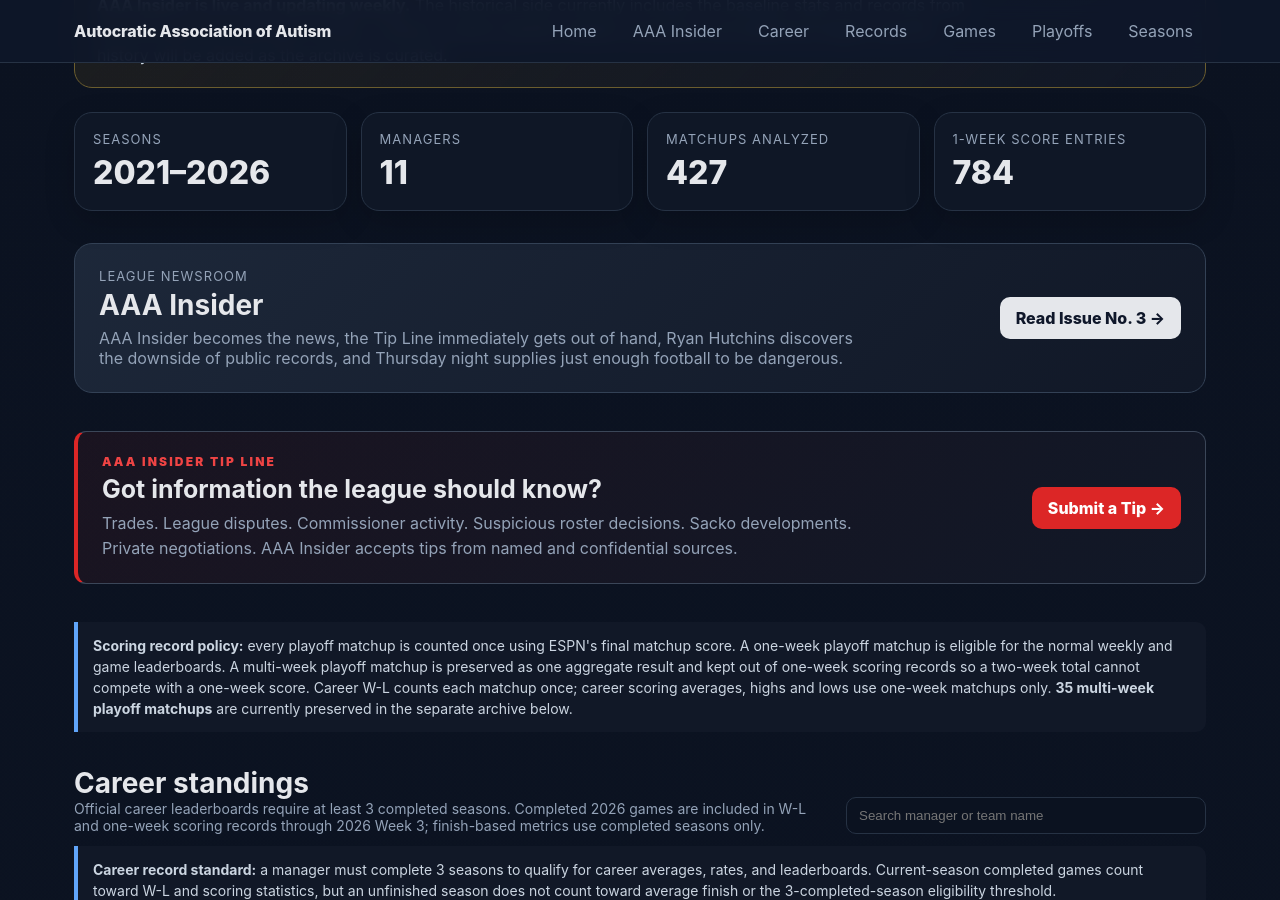
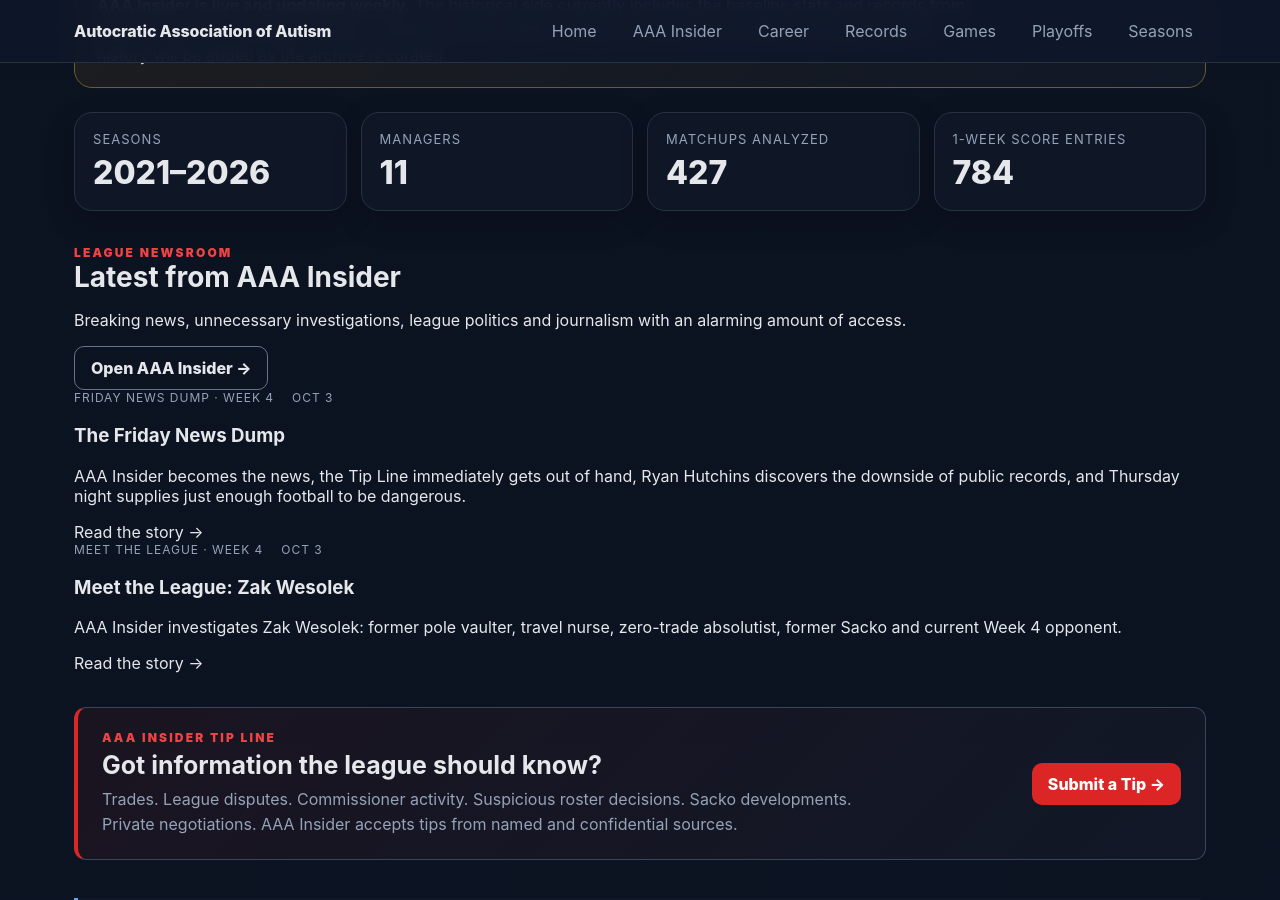
Before and after one commit to Autocratic-Association-of-Autism/AAA-Fantasy-Test, a Jekyll site: the page built from index.html, in a window 1280 px wide and 900 px high, scrolled down 387 px. Built offline with Jekyll 4.4.1, drawn with Linux system fonts in a browser that asks for light colours.

Commit message:
Feature two latest AAA Insider stories on homepage

```diff
--- a/index.html
+++ b/index.html
@@ -37,14 +37,29 @@ layout: null
 </div>
 
 {% assign issues = site.ledger | where_exp: "item", "item.draft != true" | sort: "date" | reverse %}
-{% assign latest = issues | first %}
-<section class="ledger-promo">
-  <div>
-    <div class="label">League newsroom</div>
-    <h2>AAA Insider</h2>
-    <p>{% if latest %}{{ latest.summary }}{% else %}Draft audits, weekly recaps, lineup crimes, trade reviews, awards, and investigations nobody requested.{% endif %}</p>
+<section class="home-insider-latest">
+  <div class="home-insider-heading">
+    <div>
+      <div class="insider-kicker">League newsroom</div>
+      <h2>Latest from AAA Insider</h2>
+      <p>Breaking news, unnecessary investigations, league politics and journalism with an alarming amount of access.</p>
+    </div>
+    <a class="button button-outline" href="{{ '/ledger.html' | relative_url }}">Open AAA Insider →</a>
   </div>
-  {% if latest %}<a class="button" href="{{ latest.url | relative_url }}">Read Issue No. {{ latest.issue_number }} →</a>{% else %}<a class="button" href="{{ '/ledger.html' | relative_url }}">Open AAA Insider →</a>{% endif %}
+
+  <div class="home-story-grid">
+    {% for issue in issues limit:2 %}
+    <a class="home-story-card{% if forloop.first %} home-story-lead{% endif %}" href="{{ issue.url | relative_url }}">
+      <div class="issue-meta">
+        <span>{% if issue.article_type %}{{ issue.article_type }}{% else %}Issue No. {{ issue.issue_number }}{% endif %}</span>
+        <span>{{ issue.date | date: "%b %-d" }}</span>
+      </div>
+      <h3>{{ issue.title }}</h3>
+      <p>{{ issue.summary }}</p>
+      <span class="home-story-link">Read the story →</span>
+    </a>
+    {% endfor %}
+  </div>
 </section>
 
 <section class="home-tip-promo">
```
